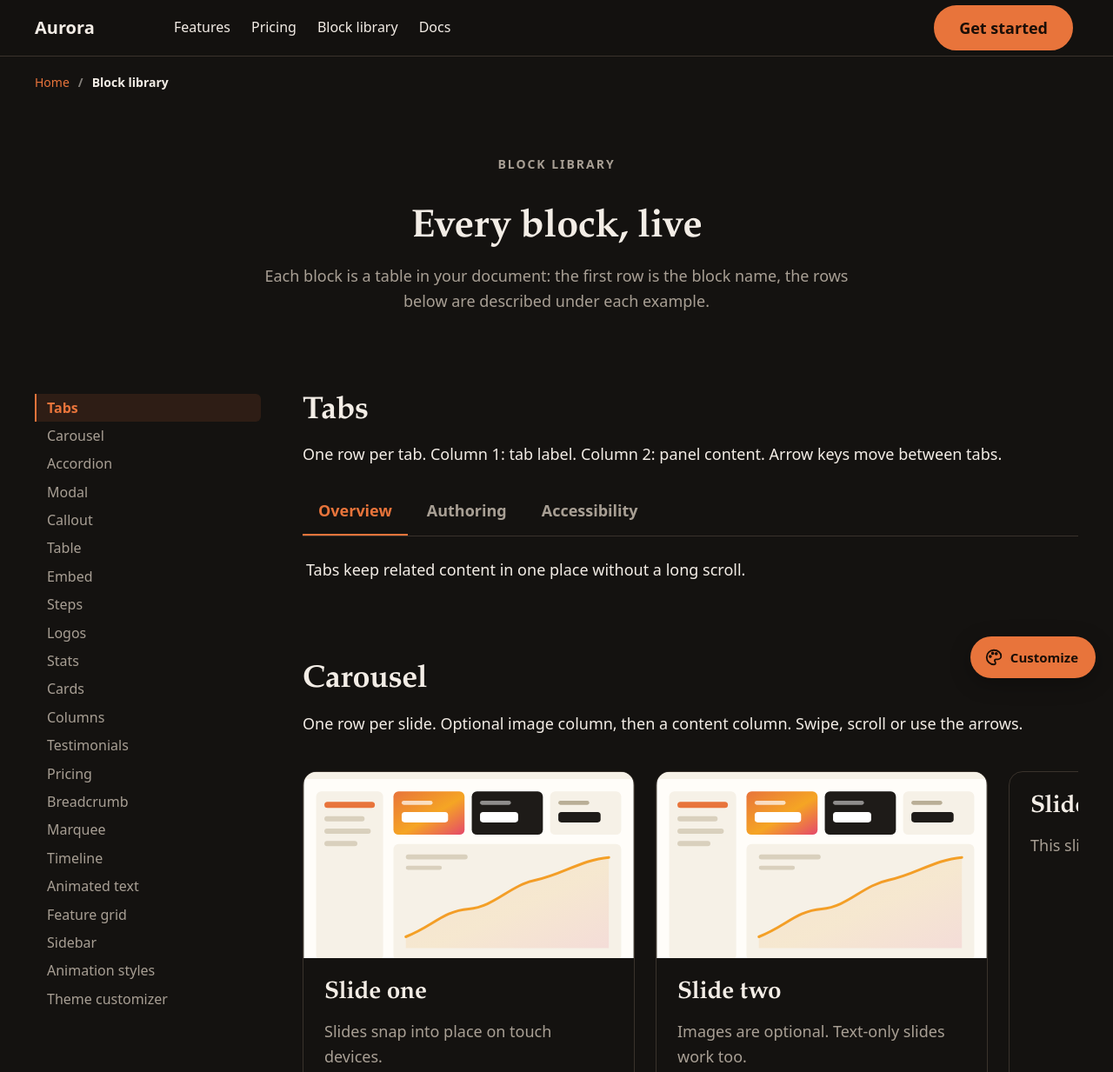
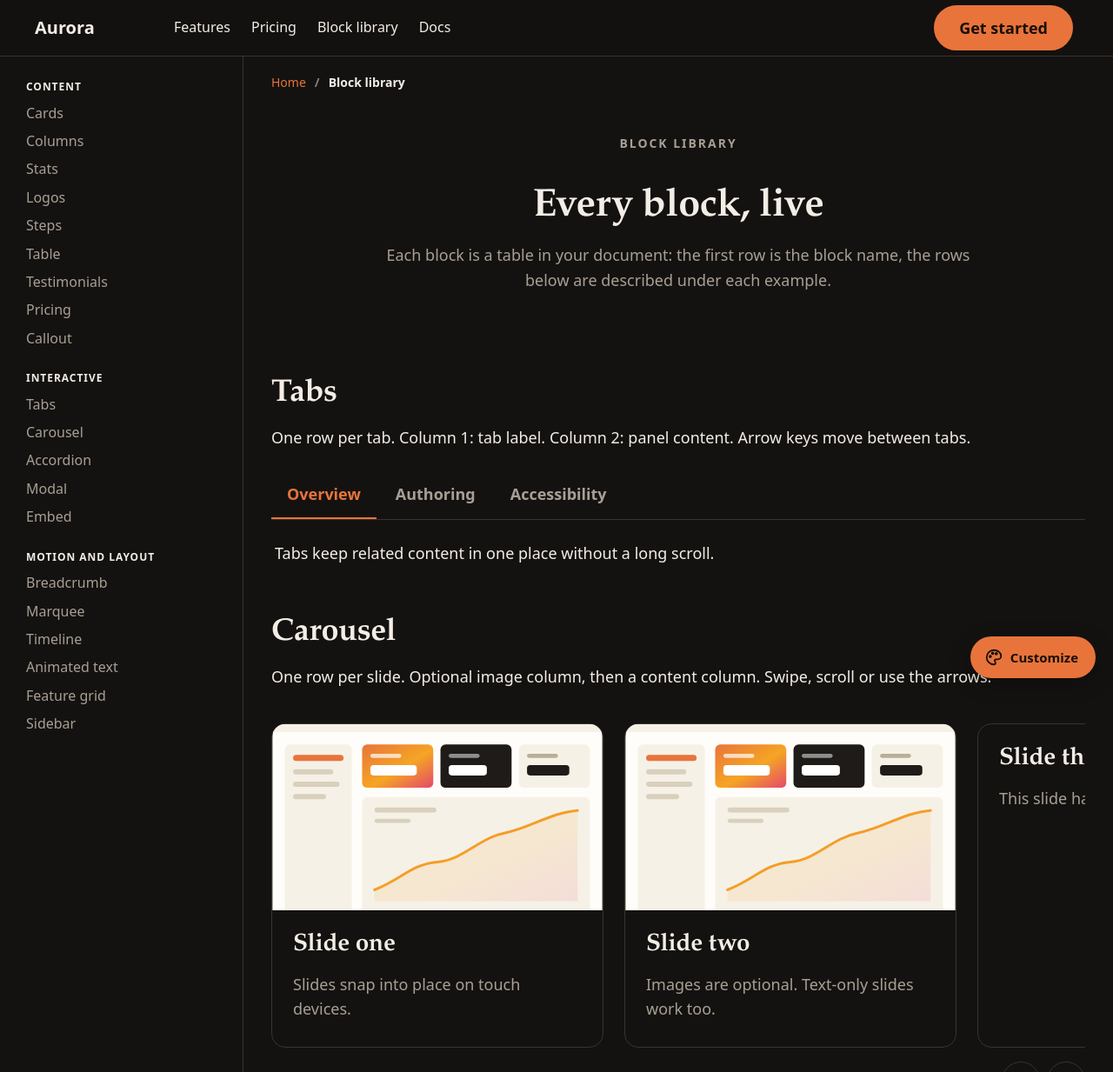
Before and after one commit to Suraj-v23/aurora-eds-theme, a website: page drafts/library.html in a window 1280 px wide. Shown: the top 1233 px of the page at 87% size. Drawn offline with Linux system fonts and the light colour scheme.

Commit message:
Library page uses a template layout so it works in DA
Nested blocks inside the sidebar block can't be authored in documents.
The library now uses template: library with a library-nav fragment
(wide content, no TOC), matching the docs template approach.

Co-Authored-By: Claude Opus 5.5 <noreply@anthropic.com>

```diff
--- a/blocks/sidebar/sidebar.css
+++ b/blocks/sidebar/sidebar.css
@@ -167,6 +167,10 @@ main.docs-layout > .section > div {
   max-width: 760px;
 }
 
+main.docs-wide > .section > div {
+  max-width: 1100px;
+}
+
 .docs-aside {
   padding: 16px 16px 0;
 }
--- a/blocks/sidebar/sidebar.js
+++ b/blocks/sidebar/sidebar.js
@@ -75,7 +75,7 @@ export async function docsLayout(main, path) {
     aside.append(nav);
     main.prepend(aside);
     enhanceNav(nav);
-    const toc = buildToc(main);
+    const toc = !main.classList.contains('docs-wide') && buildToc(main);
     if (toc) {
       const right = document.createElement('aside');
       right.className = 'docs-aside docs-aside-toc';
--- /dev/null
+++ b/drafts/library-nav.plain.html
@@ -0,0 +1,10 @@
+<div>
+<p><strong>Content</strong></p>
+<ul><li><a href="/library#cards">Cards</a></li><li><a href="/library#columns">Columns</a></li><li><a href="/library#stats">Stats</a></li><li><a href="/library#logos">Logos</a></li><li><a href="/library#steps">Steps</a></li><li><a href="/library#table">Table</a></li><li><a href="/library#testimonials">Testimonials</a></li><li><a href="/library#pricing">Pricing</a></li><li><a href="/library#callout">Callout</a></li></ul>
+<p><strong>Interactive</strong></p>
+<ul><li><a href="/library#tabs">Tabs</a></li><li><a href="/library#carousel">Carousel</a></li><li><a href="/library#accordion">Accordion</a></li><li><a href="/library#modal">Modal</a></li><li><a href="/library#embed">Embed</a></li></ul>
+<p><strong>Motion and layout</strong></p>
+<ul><li><a href="/library#breadcrumb">Breadcrumb</a></li><li><a href="/library#marquee">Marquee</a></li><li><a href="/library#timeline">Timeline</a></li><li><a href="/library#animated-text">Animated text</a></li><li><a href="/library#feature-grid">Feature grid</a></li><li><a href="/library#sidebar">Sidebar</a></li></ul>
+<p><strong>Styling</strong></p>
+<ul><li><a href="/library#animation-styles">Animation styles</a></li><li><a href="/library#theme-customizer">Theme customizer</a></li></ul>
+</div>
--- a/drafts/library.html
+++ b/drafts/library.html
@@ -3,6 +3,8 @@
 <head>
   <title>Block library: Aurora theme for AEM Edge Delivery Services</title>
   <meta name="description" content="Every block in the Aurora theme, live, with how to author it.">
+  <meta name="template" content="library">
+  <meta name="sidebar" content="/drafts/library-nav">
   <meta name="nav" content="/drafts/nav">
   <meta name="footer" content="/drafts/footer">
   <!-- local demo only: on a real site these lines come from head.html -->
@@ -23,17 +25,16 @@
     <p>Each block is a table in your document: the first row is the block name, the rows below are described under each example.</p>
   </div>
   <div>
-    <div class="sidebar"><div><div><ul><li><a href="#tabs">Tabs</a></li><li><a href="#carousel">Carousel</a></li><li><a href="#accordion">Accordion</a></li><li><a href="#modal">Modal</a></li><li><a href="#callout">Callout</a></li><li><a href="#table">Table</a></li><li><a href="#embed">Embed</a></li><li><a href="#steps">Steps</a></li><li><a href="#logos">Logos</a></li><li><a href="#stats">Stats</a></li><li><a href="#cards">Cards</a></li><li><a href="#columns">Columns</a></li><li><a href="#testimonials">Testimonials</a></li><li><a href="#pricing">Pricing</a></li><li><a href="#breadcrumb">Breadcrumb</a></li><li><a href="#marquee">Marquee</a></li><li><a href="#timeline">Timeline</a></li><li><a href="#animated-text">Animated text</a></li><li><a href="#feature-grid">Feature grid</a></li><li><a href="#sidebar">Sidebar</a></li><li><a href="#animations">Animation styles</a></li><li><a href="#theme-customizer">Theme customizer</a></li></ul></div><div>
     <h2 id="tabs">Tabs</h2>
     <p>One row per tab. Column 1: tab label. Column 2: panel content. Arrow keys move between tabs.</p>
-    <div data-nested="tabs">
+    <div class="tabs">
       <div><div>Overview</div><div><p>Tabs keep related content in one place without a long scroll.</p></div></div>
       <div><div>Authoring</div><div><p>Add a row to add a tab. The first tab is open by default.</p></div></div>
       <div><div>Accessibility</div><div><p>Uses tablist, tab and tabpanel roles with roving focus.</p></div></div>
     </div>
     <h2 id="carousel">Carousel</h2>
     <p>One row per slide. Optional image column, then a content column. Swipe, scroll or use the arrows.</p>
-    <div data-nested="carousel">
+    <div class="carousel">
       <div><div><picture><img src="/drafts/media/app.svg" alt="" width="640" height="420" loading="lazy"></picture></div><div><h3>Slide one</h3><p>Slides snap into place on touch devices.</p></div></div>
       <div><div><picture><img src="/drafts/media/app.svg" alt="" width="640" height="420" loading="lazy"></picture></div><div><h3>Slide two</h3><p>Images are optional. Text-only slides work too.</p></div></div>
       <div><div><h3>Slide three</h3><p>This slide has no image.</p></div></div>
@@ -42,21 +43,21 @@
     </div>
     <h2 id="accordion">Accordion</h2>
     <p>One row per item. Column 1: question. Column 2: answer.</p>
-    <div data-nested="accordion">
+    <div class="accordion">
       <div><div>Is it keyboard accessible?</div><div><p>Yes. It uses native details and summary elements.</p></div></div>
       <div><div>Can several items be open at once?</div><div><p>Yes.</p></div></div>
     </div>
     <h2 id="modal">Modal</h2>
     <p>One row. Column 1: button label. Column 2: dialog content. Escape or a click outside closes it.</p>
-    <div data-nested="modal"><div><div>Open the dialog</div><div><h3>Hello from a modal</h3><p>Built on the native dialog element, so focus trapping and Escape come free.</p></div></div></div>
+    <div class="modal"><div><div>Open the dialog</div><div><h3>Hello from a modal</h3><p>Built on the native dialog element, so focus trapping and Escape come free.</p></div></div></div>
     <h2 id="callout">Callout</h2>
     <p>One cell of content. Variants: Callout (success), Callout (warning).</p>
-    <div data-nested="callout"><div><div><p><strong>Note.</strong> The default callout uses your brand color.</p></div></div></div>
-    <div data-nested="callout success"><div><div><p><strong>Done.</strong> Use success for confirmations.</p></div></div></div>
-    <div data-nested="callout warning"><div><div><p><strong>Careful.</strong> Use warning for things readers must not miss.</p></div></div></div>
+    <div class="callout"><div><div><p><strong>Note.</strong> The default callout uses your brand color.</p></div></div></div>
+    <div class="callout success"><div><div><p><strong>Done.</strong> Use success for confirmations.</p></div></div></div>
+    <div class="callout warning"><div><div><p><strong>Careful.</strong> Use warning for things readers must not miss.</p></div></div></div>
     <h2 id="table">Table</h2>
     <p>First row: column headings. Other rows: data. Scrolls sideways on small screens.</p>
-    <div data-nested="table">
+    <div class="table">
       <div><div>Feature</div><div>Starter</div><div>Team</div></div>
       <div><div>Sites</div><div>1</div><div>5</div></div>
       <div><div>Support</div><div>Community</div><div>Email</div></div>
@@ -64,10 +65,10 @@
     </div>
     <h2 id="embed">Embed</h2>
     <p>One cell with a YouTube or Vimeo link. Nothing loads from the video site until the visitor presses play.</p>
-    <div data-nested="embed"><div><div><a href="https://www.youtube.com/watch?v=VIDEO_ID">Replace this link with your video</a></div></div></div>
+    <div class="embed"><div><div><a href="https://www.youtube.com/watch?v=VIDEO_ID">Replace this link with your video</a></div></div></div>
     <h2 id="steps">Steps</h2>
     <p>One row per step. Column 1: title. Column 2: description. Numbers are automatic.</p>
-    <div data-nested="steps">
+    <div class="steps">
       <div><div>Plan</div><div>Describe the first step.</div></div>
       <div><div>Build</div><div>Describe the second step.</div></div>
       <div><div>Launch</div><div>Describe the third step.</div></div>
@@ -75,65 +76,64 @@
     </div>
     <h2 id="logos">Logos</h2>
     <p>One cell per logo: an image or a company name.</p>
-    <div data-nested="logos"><div><div>Northwind</div><div>Contoso</div><div>Fabrikam</div><div>Globex</div><div>Initech</div></div></div>
+    <div class="logos"><div><div>Northwind</div><div>Contoso</div><div>Fabrikam</div><div>Globex</div><div>Initech</div></div></div>
     <h2 id="stats">Stats</h2>
     <p>One row per stat. Column 1: number. Column 2: label. Numbers count up on scroll.</p>
-    <div data-nested="stats">
+    <div class="stats">
       <div><div>250+</div><div>Customers</div></div>
       <div><div>99%</div><div>Uptime</div></div>
       <div><div>12</div><div>Countries</div></div>
     </div>
     <h2 id="cards">Cards</h2>
     <p>One row per card. Optional image column, then heading and text.</p>
-    <div data-nested="cards">
+    <div class="cards">
       <div><div><picture><img src="/drafts/media/app.svg" alt="" width="640" height="420" loading="lazy"></picture></div><div><h3>With image</h3><p>Images are cropped to 16:9.</p></div></div>
       <div><div><h3>Text only</h3><p>Leave the image column out.</p></div></div>
       <div><div><h3>Hover</h3><p>Cards lift slightly on hover.</p></div></div>
     </div>
     <h2 id="columns">Columns</h2>
     <p>One row per feature: an image cell and a text cell. Rows alternate sides on desktop.</p>
-    <div data-nested="columns">
+    <div class="columns">
       <div><div><picture><img src="/drafts/media/app.svg" alt="" width="640" height="420" loading="lazy"></picture></div><div><h3>Image left</h3><p>The first row puts the image on the left.</p></div></div>
       <div><div><picture><img src="/drafts/media/app.svg" alt="" width="640" height="420" loading="lazy"></picture></div><div><h3>Image right</h3><p>The second row flips automatically.</p></div></div>
     </div>
     <h2 id="testimonials">Testimonials</h2>
     <p>One row per quote. Column 1: quote. Column 2: name and role.</p>
-    <div data-nested="testimonials">
+    <div class="testimonials">
       <div><div><p>"Short, specific quotes work best."</p></div><div><p><strong>Customer name</strong></p><p>Role, Company</p></div></div>
       <div><div><p>"Every block adapts inside a dark section."</p></div><div><p><strong>Customer name</strong></p><p>Role, Company</p></div></div>
     </div>
     <h2 id="pricing">Pricing</h2>
     <p>One row per plan: name, price, feature list, button. Optional second column: badge text that highlights the plan.</p>
-    <div data-nested="pricing">
+    <div class="pricing">
       <div><div><h3>Basic</h3><p>$9</p><ul><li>Feature one</li><li>Feature two</li></ul><p><em><a href="#">Choose</a></em></p></div><div></div></div>
       <div><div><h3>Pro</h3><p>$29</p><ul><li>Everything in Basic</li><li>Feature three</li></ul><p><strong><a href="#">Choose</a></strong></p></div><div>Best value</div></div>
     </div>
     <h2 id="breadcrumb">Breadcrumb</h2>
     <p>Empty block: builds Home / segments from the URL. Or list links, one per cell; the last cell is the current page. Set page metadata breadcrumb = on to add it automatically.</p>
-    <div data-nested="breadcrumb"><div><div><a href="/">Home</a></div><div><a href="/library">Block library</a></div><div>Breadcrumb</div></div></div>
+    <div class="breadcrumb"><div><div><a href="/">Home</a></div><div><a href="/library">Block library</a></div><div>Breadcrumb</div></div></div>
     <h2 id="marquee">Marquee</h2>
     <p>One cell per item (text or logo). Loops forever, pauses on hover, static for reduced motion. Variant: Marquee (reverse).</p>
-    <div data-nested="marquee"><div><div>Northwind</div><div>Contoso</div><div>Fabrikam</div><div>Globex</div><div>Initech</div><div>Umbrella</div></div></div>
-    <div data-nested="marquee reverse"><div><div>Reverse</div><div>direction</div><div>for</div><div>a</div><div>second</div><div>row</div></div></div>
+    <div class="marquee"><div><div>Northwind</div><div>Contoso</div><div>Fabrikam</div><div>Globex</div><div>Initech</div><div>Umbrella</div></div></div>
+    <div class="marquee reverse"><div><div>Reverse</div><div>direction</div><div>for</div><div>a</div><div>second</div><div>row</div></div></div>
     <h2 id="timeline">Timeline</h2>
     <p>One row per event. Column 1: date. Column 2: heading and text. Alternates sides on desktop.</p>
-    <div data-nested="timeline"><div><div>2024</div><div><h3>Started</h3><p>The first commit.</p></div></div><div><div>2025</div><div><h3>Grew</h3><p>More blocks and themes.</p></div></div><div><div>2026</div><div><h3>Shipped</h3><p>Used on real sites.</p></div></div></div>
+    <div class="timeline"><div><div>2024</div><div><h3>Started</h3><p>The first commit.</p></div></div><div><div>2025</div><div><h3>Grew</h3><p>More blocks and themes.</p></div></div><div><div>2026</div><div><h3>Shipped</h3><p>Used on real sites.</p></div></div></div>
     <h2 id="animated-text">Animated text</h2>
     <p>Row 1: text before. Row 2: a list of words, cycled every 2.5 seconds. Screen readers get every word; reduced motion shows the first.</p>
-    <div data-nested="animated-text"><div><div>We build</div></div><div><div><ul><li>fast sites</li><li>bold sites</li><li>accessible sites</li></ul></div></div></div>
+    <div class="animated-text"><div><div>We build</div></div><div><div><ul><li>fast sites</li><li>bold sites</li><li>accessible sites</li></ul></div></div></div>
     <h2 id="feature-grid">Feature grid</h2>
     <p>One row per tile: optional icon line (a symbol or :icon:), heading, text. First tile is larger. Variants: Feature Grid (wide), Feature Grid (uniform).</p>
-    <div data-nested="feature-grid"><div><div><p>✦</p><h3>Large first tile</h3><p>It spans two columns and two rows on desktop.</p></div></div><div><div><p>⚡</p><h3>Fast</h3><p>Hover for the glow.</p></div></div><div><div><p>◐</p><h3>Themed</h3><p>Follows the active preset.</p></div></div><div><div><p>♿</p><h3>Accessible</h3><p>Plain semantic markup.</p></div></div></div>
+    <div class="feature-grid"><div><div><p>✦</p><h3>Large first tile</h3><p>It spans two columns and two rows on desktop.</p></div></div><div><div><p>⚡</p><h3>Fast</h3><p>Hover for the glow.</p></div></div><div><div><p>◐</p><h3>Themed</h3><p>Follows the active preset.</p></div></div><div><div><p>♿</p><h3>Accessible</h3><p>Plain semantic markup.</p></div></div></div>
     <h2 id="sidebar">Sidebar</h2>
-    <p>One row, two cells. Cell 1: a list of #links to headings (sticky, highlights the current one). Cell 2: content. This page is built with it; hand-written HTML in cell 2 can nest blocks with data-nested.</p>
+    <p>One row, two cells. Cell 1: a list of #links to headings (sticky, highlights the current one). Cell 2: content. Hand-written HTML in cell 2 can nest blocks with data-nested.</p>
     <p>The navigation on the left is this block. On mobile it collapses behind a Menu button. Variants: Sidebar (docs) caps the content at a readable width, Sidebar (toc) adds an "On this page" outline built from h2 and h3. In the nav, a bold-only paragraph or heading followed by a list becomes a group. For a whole page, see the <a href="/docs">docs template</a>.</p>
-    <h2 id="animations">Animation styles</h2>
+    <h2 id="animation-styles">Animation styles</h2>
     <p>Section Metadata Style: fade-up (default), zoom, slide-left, slide-right, stagger (items of every block in the section appear in sequence). Disabled for reduced motion and when visitors switch animations off.</p>
     <p>Scroll down to the bottom of this page to see slide and zoom sections.</p>
     <h2 id="theme-customizer">Theme customizer</h2>
     <p>Use the Customize button at the bottom right: theme cards (including Docs and Docs dark), accent swatches, text style and an animation switch. Disable it per page with metadata theme-panel = off.</p>
     <p>Choices are remembered in the visitor's browser.</p>
-    </div></div></div>
   </div>
   <div class="zoom center">
     <h2>Zoom section</h2>
--- a/scripts/scripts.js
+++ b/scripts/scripts.js
@@ -62,8 +62,10 @@ function buildAutoBlocks(main) {
       main.prepend(section);
     }
     // docs template: nav fragment (metadata `sidebar`) + content + "on this page" TOC
-    if (getMetadata('template') === 'docs' && getMetadata('sidebar') && !main.querySelector('.sidebar')) {
+    const tpl = getMetadata('template');
+    if (['docs', 'library'].includes(tpl) && getMetadata('sidebar') && !main.querySelector('.sidebar')) {
       main.classList.add('docs-layout');
+      if (tpl === 'library') main.classList.add('docs-wide');
       // eslint-disable-next-line import/no-cycle
       import('../blocks/sidebar/sidebar.js').then(({ docsLayout }) => docsLayout(main, getMetadata('sidebar')));
     }
@@ -166,7 +168,7 @@ async function loadEager(doc) {
   decorateTemplateAndTheme();
   const main = doc.querySelector('main');
   if (main) {
-    if (getMetadata('template') === 'docs') await loadCSS(`${window.hlx.codeBasePath}/blocks/sidebar/sidebar.css`);
+    if (['docs', 'library'].includes(getMetadata('template'))) await loadCSS(`${window.hlx.codeBasePath}/blocks/sidebar/sidebar.css`);
     decorateMain(main);
     document.body.classList.add('appear');
     await loadSection(main.querySelector('.section'), waitForFirstImage);
```
Also changed, not shown: 1 other file.
